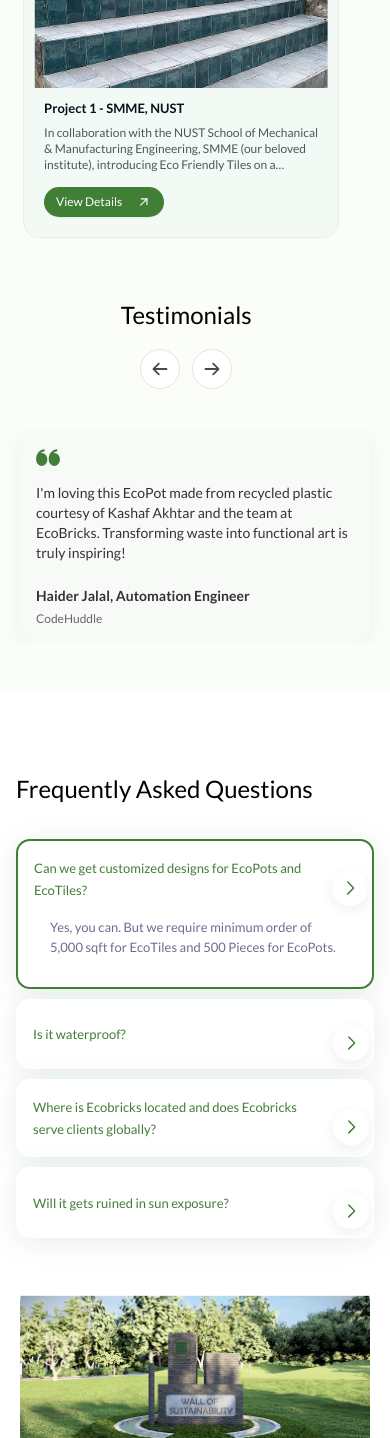
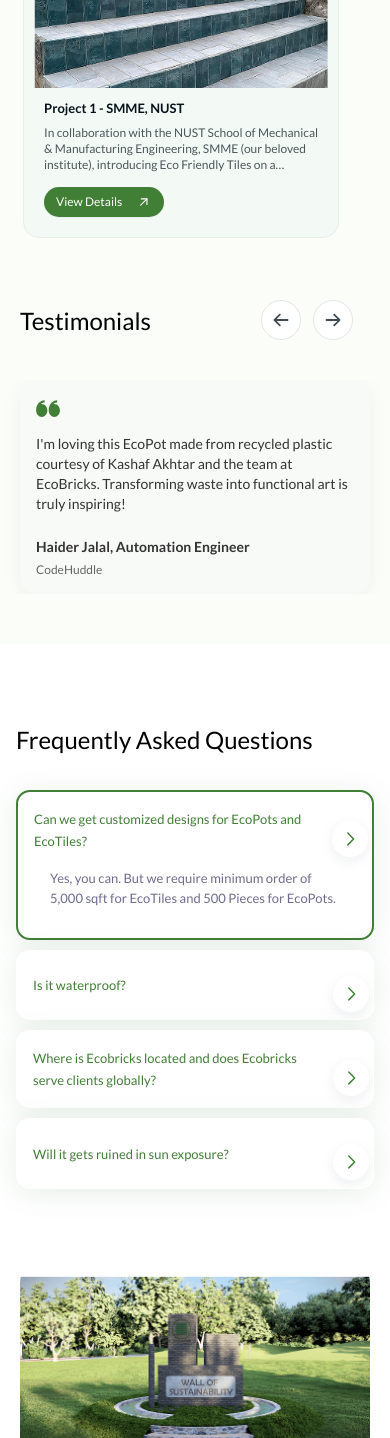
Before and after one commit to MAsif804/Ecobricks-Website, a React (Vite) app: page / in a window 390 px wide. Shown: the part 3539-4977 px from the top of the page. Built offline with nearby package versions, Linux system fonts and the light colour scheme.

Commit message:
changes in Testimonials in responsive design

```diff
--- a/src/component/Question/Question.css
+++ b/src/component/Question/Question.css
@@ -203,7 +203,7 @@
 
 @media (max-width: 720px) {
     #question .wrapper{
-        padding: 80px 16px 0px 16px;
+        padding: 80px 16px 30px 16px;
         flex-direction: column;
         gap: 32px;
         display: flex;
--- a/src/component/Testimonials/Testimonials.css
+++ b/src/component/Testimonials/Testimonials.css
@@ -189,7 +189,7 @@
     }
 
     #testimonials .wrapper .content-container {
-        flex-direction: column;
+        /* flex-direction: column; */
         gap: 20px;
         align-items: center;
         text-align: center;
--- a/src/component/Testimonials/Testimonials.jsx
+++ b/src/component/Testimonials/Testimonials.jsx
@@ -1,5 +1,6 @@
 import React, { useRef } from 'react';
 import './Testimonials.css';
+import "../Testimonial/Testimonial.css";
 import { leftSide, rightSide, frameIcon } from "../../assets/Index";
 import Slider from "react-slick";
 import "slick-carousel/slick/slick.css";
```
